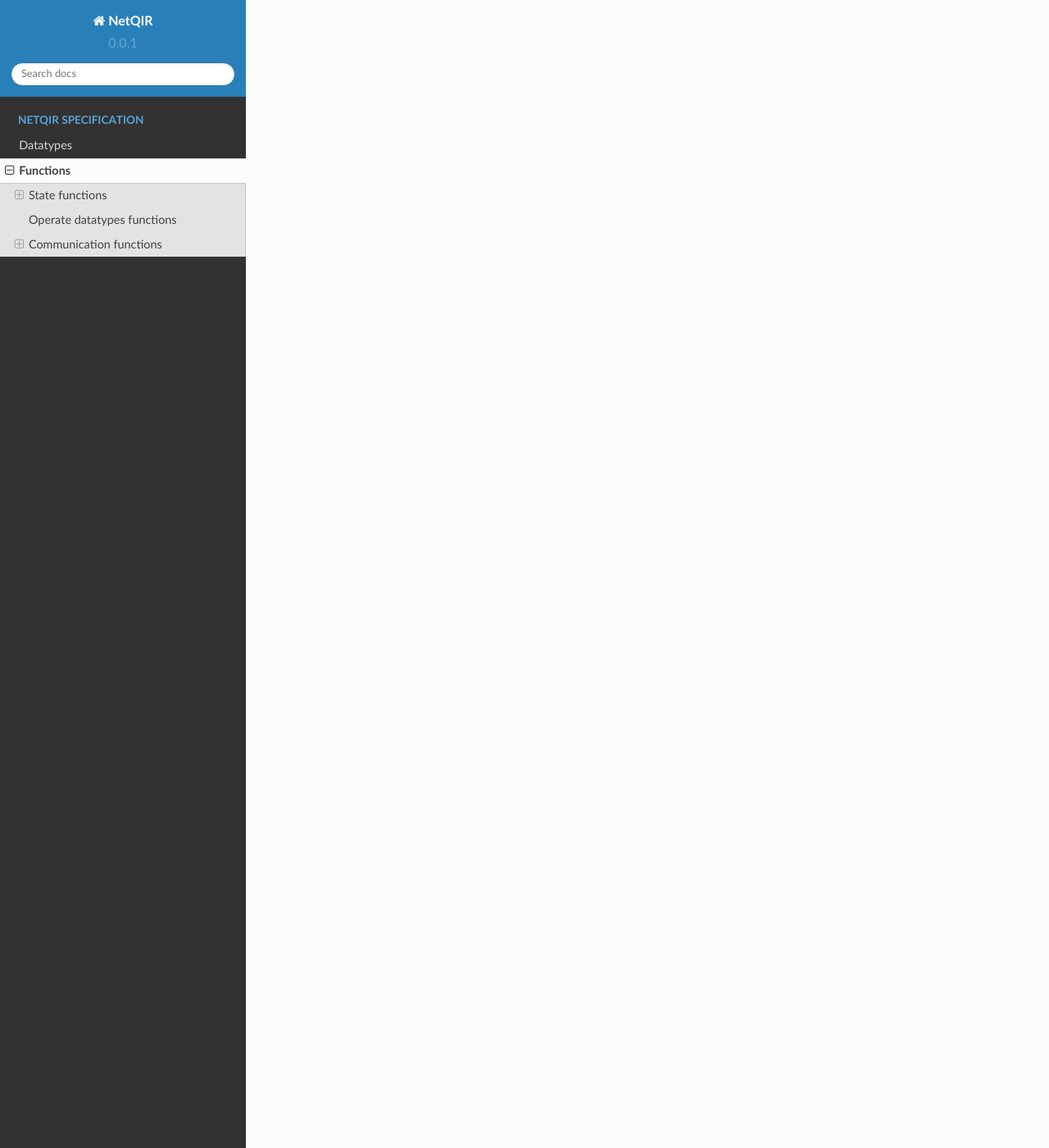
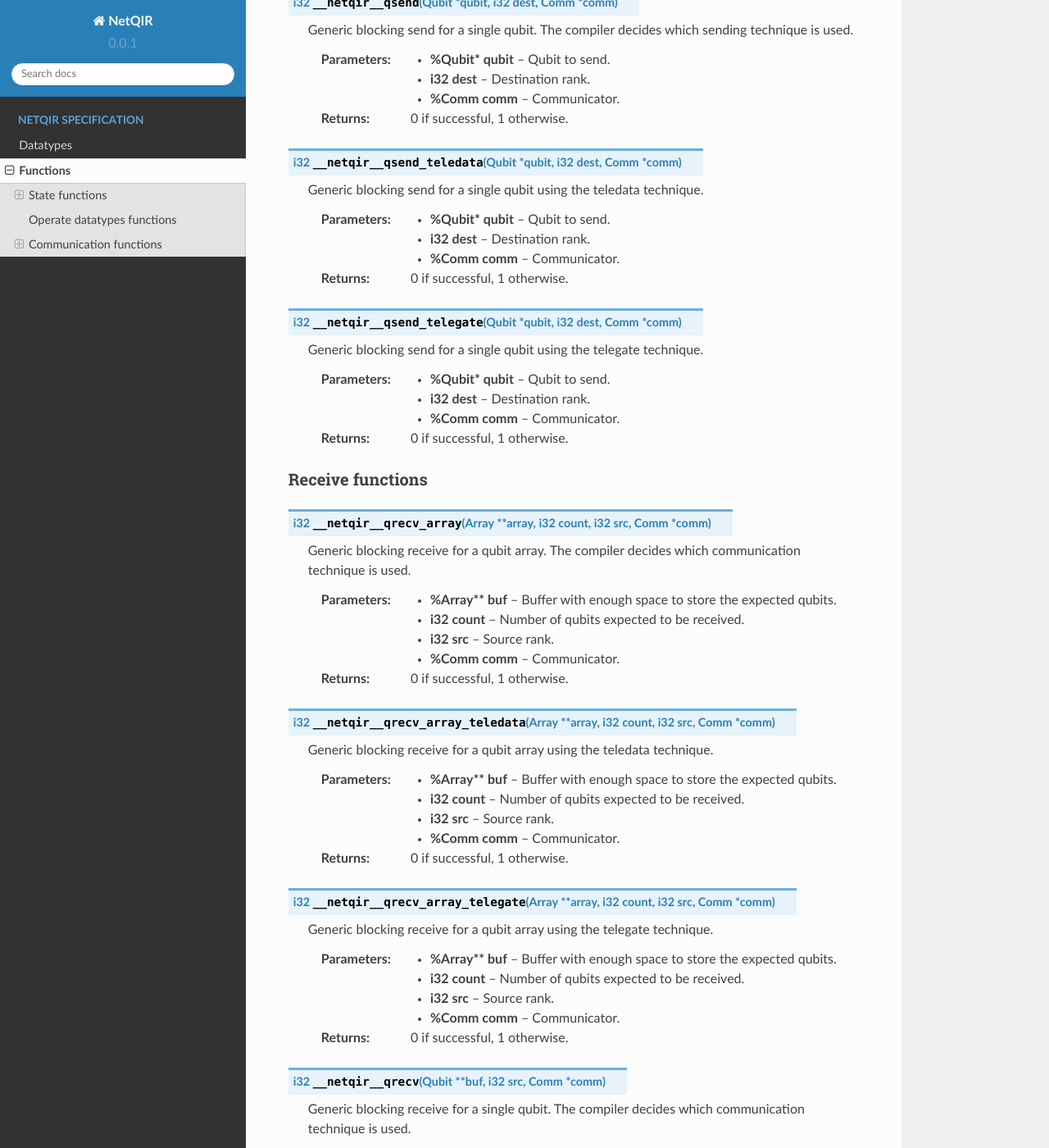
Before and after one commit to NetQIR/netqir-spec, a Sphinx documentation site: the page built from docs/source/netqir_spec/functions.rst, in a window 1280 px wide and 1400 px high, scrolled down 1487 px. Shown: the whole window at 82% size. Built offline with Sphinx 7.4.7 and the Read the Docs theme 2.0.0, drawn with Linux system fonts in a browser that asks for light colours; some of the changed text lies outside the part shown.

Commit message:
add communication functions

```diff
--- a/docs/source/netqir_spec/functions.rst
+++ b/docs/source/netqir_spec/functions.rst
@@ -19,14 +19,17 @@ State functions
     :return: 0 if successful, 1 otherwise.
 
 Operate datatypes functions
---------------------------
+---------------------------
 
 
 Communication functions
 -----------------------
 The communication functions include the quantum send and receive functions, each one for %Qubit and %Array. In addition, this functions has different versions in function use one or another technique for the distribution. Finally, also include directives to perform and send the result of qubit measurements.
 
-.. cpp:function:: i32 __netqir__qsend_array(Array* array, i32 count, i32 dest, Comm comm)
+Sending functions
+~~~~~~~~~~~~~~~~~
+
+.. cpp:function:: i32 __netqir__qsend_array(Array* array, i32 count, i32 dest, Comm* comm)
 
     Generic blocking send for an array of qubits. The compiler decides which sending technique is used.
 
@@ -36,3 +39,167 @@ The communication functions include the quantum send and receive functions, each
     :param %Comm comm: Communicator.
 
     :return: 0 if successful, 1 otherwise.
+
+.. cpp:function:: i32 __netqir__qsend_array_teledata(Array* array, i32 count, i32 dest, Comm* comm)
+
+    Generic blocking send for an array of qubits using the teledata technique.
+
+    :param %Array* array: Array of qubits.
+    :param i32 count: Number of qubits.
+    :param i32 dest: Destination rank.
+    :param %Comm comm: Communicator.
+
+    :return: 0 if successful, 1 otherwise.
+
+.. cpp:function:: i32 __netqir__qsend_array_telegate(Array* array, i32 count, i32 dest, Comm* comm)
+
+    Generic blocking send for an array of qubits using the telegate technique.
+
+    :param %Array* array: Array of qubits.
+    :param i32 count: Number of qubits.
+    :param i32 dest: Destination rank.
+    :param %Comm comm: Communicator.
+
+    :return: 0 if successful, 1 otherwise.
+
+.. cpp:function:: i32 __netqir__qsend(Qubit* qubit, i32 dest, Comm* comm)
+
+    Generic blocking send for a single qubit. The compiler decides which sending technique is used.
+
+    :param %Qubit* qubit: Qubit to send.
+    :param i32 dest: Destination rank.
+    :param %Comm comm: Communicator.
+
+    :return: 0 if successful, 1 otherwise.
+
+.. cpp:function:: i32 __netqir__qsend_teledata(Qubit* qubit, i32 dest, Comm* comm)
+
+    Generic blocking send for a single qubit using the teledata technique.
+
+    :param %Qubit* qubit: Qubit to send.
+    :param i32 dest: Destination rank.
+    :param %Comm comm: Communicator.
+
+    :return: 0 if successful, 1 otherwise.
+
+.. cpp:function:: i32 __netqir__qsend_telegate(Qubit* qubit, i32 dest, Comm* comm)
+
+    Generic blocking send for a single qubit using the telegate technique.
+
+    :param %Qubit* qubit: Qubit to send.
+    :param i32 dest: Destination rank.
+    :param %Comm comm: Communicator.
+
+    :return: 0 if successful, 1 otherwise.
+
+
+Receive functions
+~~~~~~~~~~~~~~~~~
+
+.. cpp:function:: i32 __netqir__qrecv_array(Array** array, i32 count, i32 src, Comm* comm)
+
+    Generic blocking receive for a qubit array. The compiler decides which communication technique is used.
+
+    :param %Array** buf: Buffer with enough space to store the expected qubits.
+    :param i32 count: Number of qubits expected to be received.
+    :param i32 src: Source rank.
+    :param %Comm comm: Communicator.
+
+    :return: 0 if successful, 1 otherwise.
+
+.. cpp:function:: i32 __netqir__qrecv_array_teledata(Array** array, i32 count, i32 src, Comm* comm)
+
+    Generic blocking receive for a qubit array using the teledata technique.
+
+    :param %Array** buf: Buffer with enough space to store the expected qubits.
+    :param i32 count: Number of qubits expected to be received.
+    :param i32 src: Source rank.
+    :param %Comm comm: Communicator.
+
+    :return: 0 if successful, 1 otherwise.
+
+.. cpp:function:: i32 __netqir__qrecv_array_telegate(Array** array, i32 count, i32 src, Comm* comm)
+
+    Generic blocking receive for a qubit array using the telegate technique.
+
+    :param %Array** buf: Buffer with enough space to store the expected qubits.
+    :param i32 count: Number of qubits expected to be received.
+    :param i32 src: Source rank.
+    :param %Comm comm: Communicator.
+
+    :return: 0 if successful, 1 otherwise.
+
+.. cpp:function:: i32 __netqir__qrecv(Qubit** buf, i32 src, Comm* comm)
+
+    Generic blocking receive for a single qubit. The compiler decides which communication technique is used.
+
+    :param %Qubit** buf: Buffer with space reserved for storing one qubit.
+    :param i32 src: Source rank.
+    :param %Comm comm: Communicator.
+
+    :return: 0 if successful, 1 otherwise.
+
+.. cpp:function:: i32 __netqir__qrecv_teledata(Qubit** buf, i32 src, Comm* comm)
+
+    Generic blocking receive for a single qubit using teledata technique.
+
+    :param %Qubit** buf: Buffer with space reserved for storing one qubit.
+    :param i32 src: Source rank.
+    :param %Comm comm: Communicator.
+
+    :return: 0 if successful, 1 otherwise.
+
+.. cpp:function:: i32 __netqir__qrecv_telegate(Qubit** buf, i32 src, Comm* comm)
+
+    Generic blocking receive for a single qubit using telegate technique.
+
+    :param %Qubit** buf: Buffer with space reserved for storing one qubit.
+    :param i32 src: Source rank.
+    :param %Comm comm: Communicator.
+
+    :return: 0 if successful, 1 otherwise.
+
+Measurement functions
+~~~~~~~~~~~~~~~~~~~~~
+
+.. cpp:function:: i32 __netqir__measure_send_array(Array* array, i32 count, i32 dest, Comm* comm)
+
+    Measure a array of qubits and send the classical results (binary) to the destination rank.
+
+    :param %Array* array: Array of qubits to measure.
+    :param i32 count: Number of qubits in the array.
+    :param i32 dest: Destination rank of the binary result.
+    :param %Comm comm: Communicator.
+
+    :return: 0 if successful, 1 otherwise.
+
+.. cpp:function:: i32 __netqir__measure_send(Qubit* qubit, i32 dest, Comm* comm)
+
+    Measure a single qubit and send the classical result (binary) to the destination rank.
+
+    :param %Qubit* qubit: Qubit to measure.
+    :param i32 dest: Destination rank of the binary result.
+    :param %Comm comm: Communicator.
+
+    :return: 0 if successful, 1 otherwise.
+
+.. cpp:function:: i32 __netqir__measure_recv_array(i1* buf, i32 count, i32 src, Comm* comm)
+
+    Receive the classical results of a remote qubit array measurement.
+
+    :param i1* buf: Buffer with enough space to store the expected binary results.
+    :param i32 count: Number of qubits measured.
+    :param i32 src: Source rank of the binary results.
+    :param %Comm comm: Communicator.
+
+    :return: 0 if successful, 1 otherwise.
+
+.. cpp:function:: i32 __netqir__measure_recv(i1* buf, i32 src, Comm* comm)
+
+    Receive the classical result of a remote qubit measurement.
+
+    :param i1* buf: Buffer with enough space to store the expected binary result.
+    :param i32 src: Source rank of the binary result.
+    :param %Comm comm: Communicator.
+
+    :return: 0 if successful, 1 otherwise.
```
